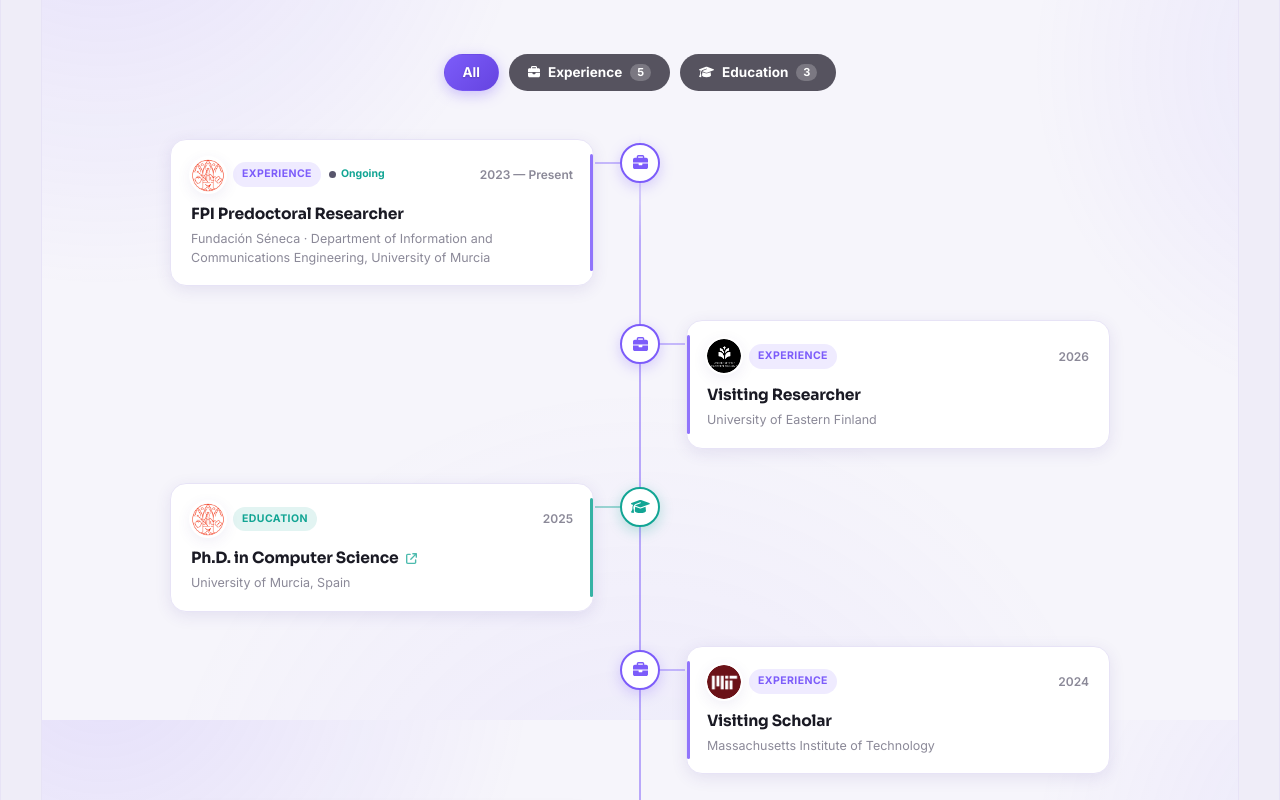
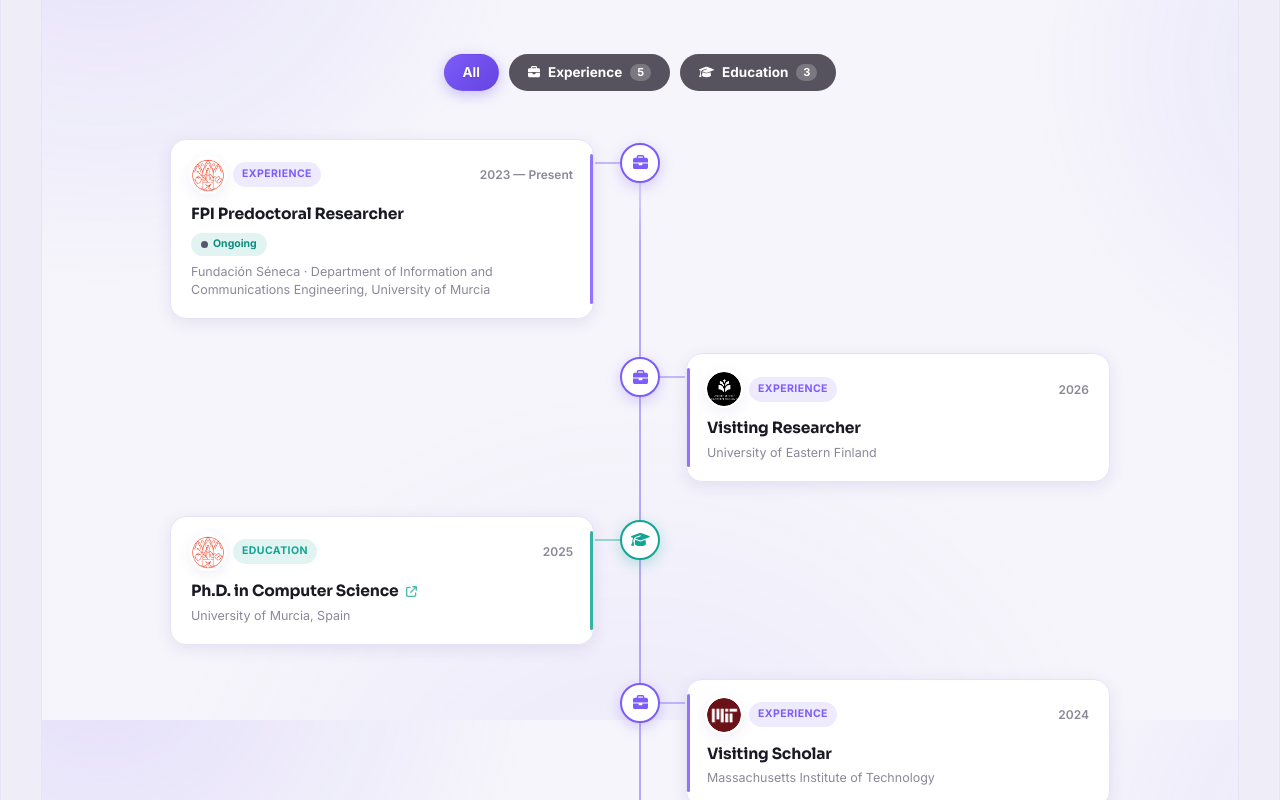
Before and after one commit to mjgm97/mjgm97.github.io, a React (Create React App) app: page / in a window 1280 px wide. Shown: the part 880-1680 px from the top of the page. Built offline with nearby package versions, Linux system fonts and the light colour scheme.

Commit message:
layout fix

```diff
--- a/src/components/homepage/styles/works.css
+++ b/src/components/homepage/styles/works.css
@@ -245,7 +245,9 @@
 .tl-card-top {
 	display: flex;
 	align-items: center;
+	flex-wrap: wrap;
 	gap: 8px;
+	row-gap: 8px;
 	margin-bottom: 12px;
 }
 
@@ -275,13 +277,18 @@
 	display: inline-flex;
 	align-items: center;
 	gap: 5px;
+	margin: 0 0 7px;
+	padding: 3px 10px;
 	font-size: 10.5px;
 	font-weight: 700;
-	color: #12a594;
+	color: #0e8c7e;
+	background: rgba(18, 165, 148, 0.12);
+	border-radius: var(--radius-pill);
 	white-space: nowrap;
 }
 [data-theme="dark"] .tl-live {
 	color: #34d6c3;
+	background: rgba(52, 214, 195, 0.14);
 }
 .tl-live-dot {
 	width: 7px;
--- a/src/components/homepage/works.jsx
+++ b/src/components/homepage/works.jsx
@@ -184,12 +184,6 @@ const Works = () => {
 											? "Experience"
 											: "Education"}
 									</span>
-									{item.current && (
-										<span className="tl-live">
-											<span className="tl-live-dot" />
-											Ongoing
-										</span>
-									)}
 									<span className="tl-date">{item.date}</span>
 								</div>
 
@@ -202,6 +196,12 @@ const Works = () => {
 										/>
 									)}
 								</h4>
+								{item.current && (
+									<span className="tl-live">
+										<span className="tl-live-dot" />
+										Ongoing
+									</span>
+								)}
 								<p className="tl-org">{item.org}</p>
 							</CardTag>
 						</div>
```
